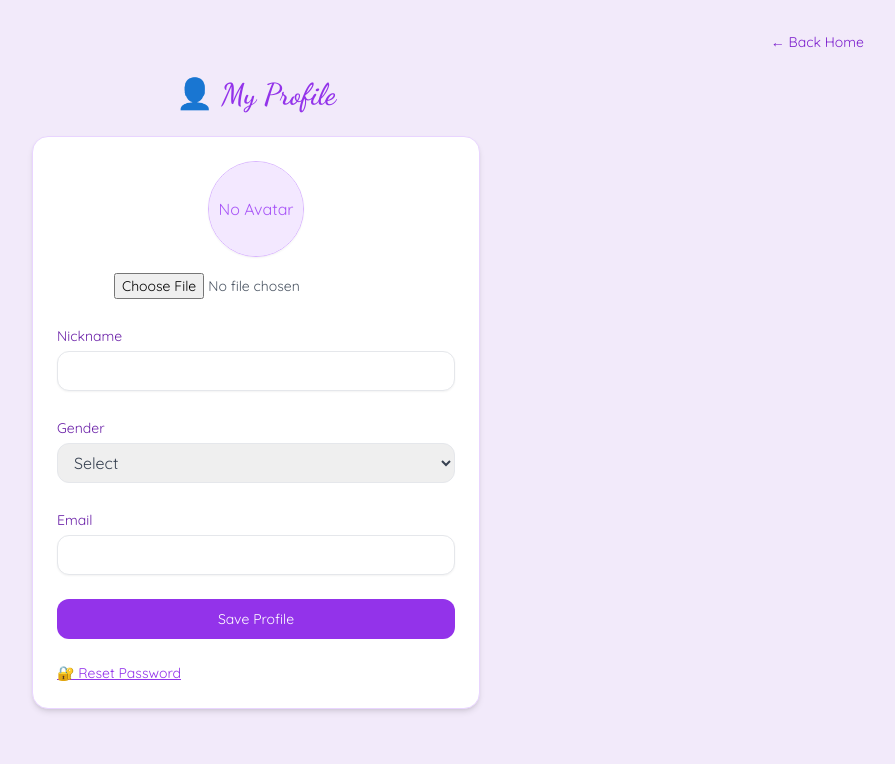
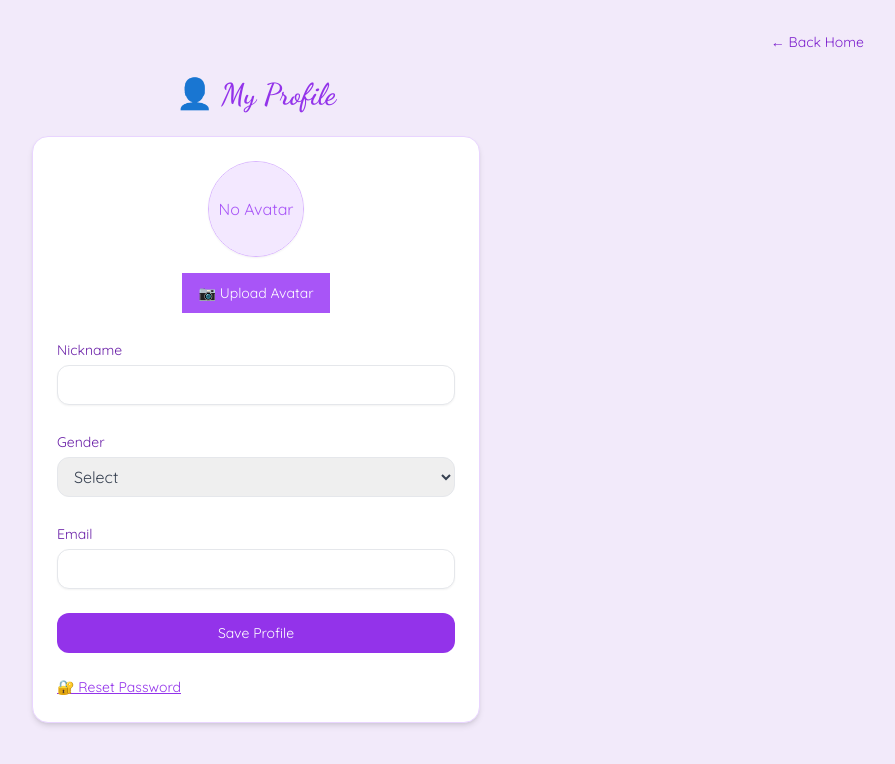
Before and after one commit to Tracy02022/girls-growth-diary, a Next.js app: page /profile in a window 1280 px wide. Shown: the top 764 px of the page, without its empty margins (384-1279 px from the left). Built offline with nearby package versions, Linux system fonts and the light colour scheme; no server answers; the database is empty; sample sign-in values are in the browser's storage.

Commit message:
Fix  the upload image issue
Fix  the upload image issue

```diff
--- a/package.json
+++ b/package.json
@@ -8,6 +8,7 @@
     "start": "next start"
   },
   "dependencies": {
+    "@capacitor/camera": "^7.0.1",
     "@capacitor/cli": "^7.4.2",
     "@capacitor/core": "^7.4.2",
     "@capacitor/ios": "^7.4.2",
--- a/pages/profile.tsx
+++ b/pages/profile.tsx
@@ -10,6 +10,7 @@ import { Label } from '@/components/ui/label'
 import { cn } from '@/lib/utils'
 import { useRouter } from 'next/router'
 import Image from 'next/image'
+import { Camera, CameraResultType, CameraSource } from '@capacitor/camera'
 
 export default function ProfilePage() {
   const [userId, setUserId] = useState<string | null>(null)
@@ -42,23 +43,41 @@ export default function ProfilePage() {
     }
   }, [router])
 
-  const handleUpload = async (e: React.ChangeEvent<HTMLInputElement>) => {
-    const file = e.target.files?.[0]
-    if (!file || !userId) return
+  const handleUploadFromCamera = async () => {
+    const image = await Camera.getPhoto({
+      quality: 80,
+      allowEditing: false,
+      resultType: CameraResultType.DataUrl,
+      source: CameraSource.Prompt, // 可弹出选择“拍照”还是“相册”
+    })
 
-    const reader = new FileReader()
-    reader.onloadend = async () => {
-      const base64String = reader.result as string
-      setPhotoDataUrl(base64String)
-
+    if (image && image.dataUrl && userId) {
+      setPhotoDataUrl(image.dataUrl)
       await setDoc(doc(db, 'profiles', userId), {
         nickname,
-        photoBase64: base64String,
+        photoBase64: image.dataUrl,
         gender,
       })
     }
-    reader.readAsDataURL(file)
   }
+
+  // const handleUpload = async (e: React.ChangeEvent<HTMLInputElement>) => {
+  //   const file = e.target.files?.[0]
+  //   if (!file || !userId) return
+
+  //   const reader = new FileReader()
+  //   reader.onloadend = async () => {
+  //     const base64String = reader.result as string
+  //     setPhotoDataUrl(base64String)
+
+  //     await setDoc(doc(db, 'profiles', userId), {
+  //       nickname,
+  //       photoBase64: base64String,
+  //       gender,
+  //     })
+  //   }
+  //   reader.readAsDataURL(file)
+  // }
 
   const handleSave = async () => {
     if (!userId) return
@@ -113,7 +132,8 @@ export default function ProfilePage() {
               </div>
             )}
           </div>
-          <input type="file" accept="image/*" onChange={handleUpload} className="text-sm text-gray-600" />
+          {/* <input type="file" accept="image/*" onChange={handleUpload} className="text-sm text-gray-600" /> */}
+          <Button onClick={handleUploadFromCamera}>📷 Upload Avatar</Button>
         </div>
 
         <div>
```
Also changed, not shown: 3 other files (tests, documents, lock files or other folders).
